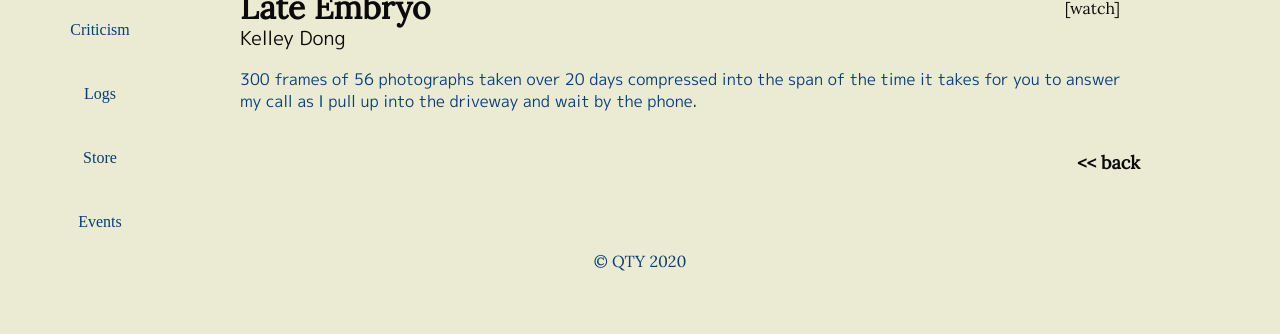
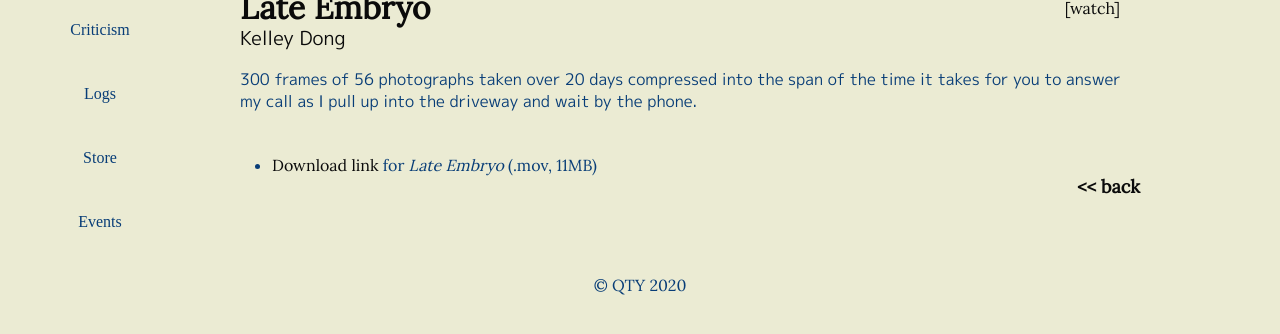
Before and after one commit to naobot/qty-cinema, a Jekyll site: the page built from _movies/late-embryo.md, in a window 1280 px wide, cut to the strip 390-724 px from the top of the page. Built offline with Jekyll 4.4.1, drawn with Linux system fonts in a browser that asks for light colours; some web fonts are replaced.

Commit message:
Update from Forestry.io kelley dong updated _movies/late-embryo.md

```diff
--- a/_movies/late-embryo.md
+++ b/_movies/late-embryo.md
@@ -11,3 +11,4 @@
 layout: movie
 
 ---
+* [Download link](https://drive.google.com/file/d/1W5bXfQ5tYp1aR8xOzDBoW-2fteuJ9nfZ/view?usp=sharing) for _Late Embryo_ (.mov, 11MB)
```
